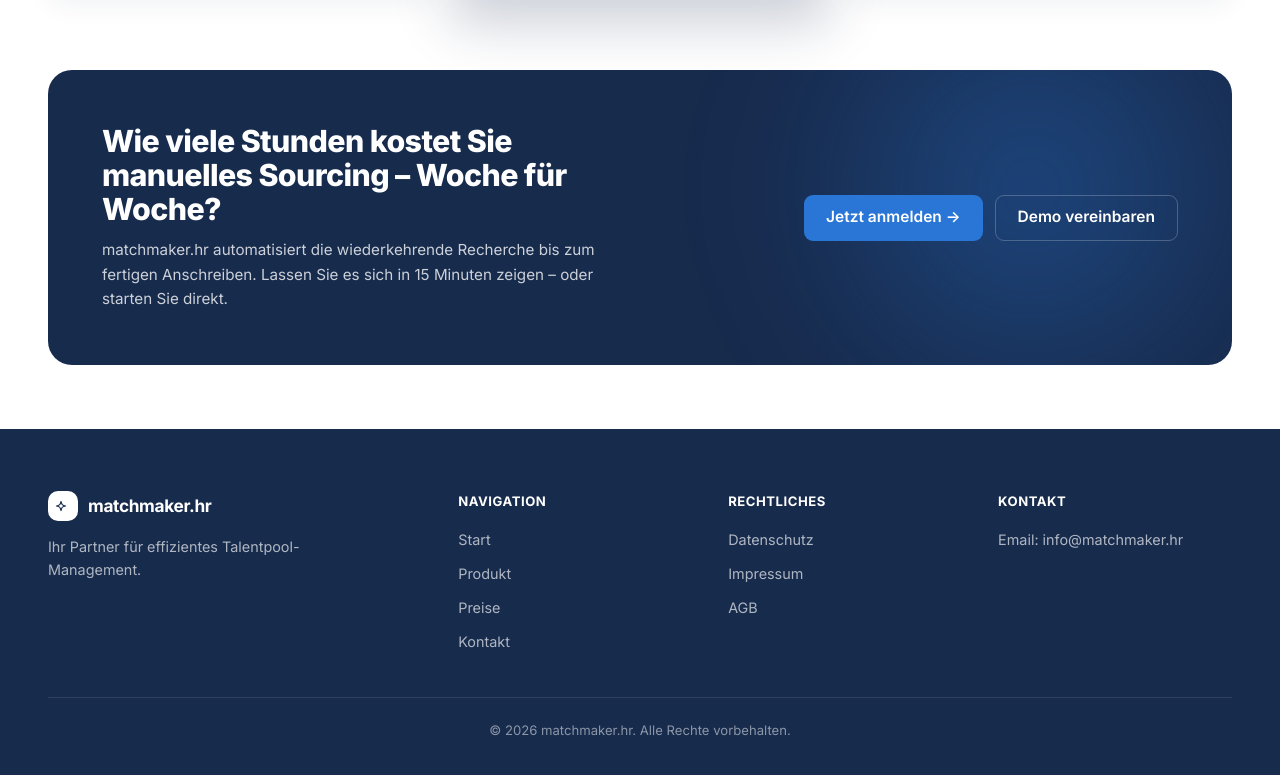
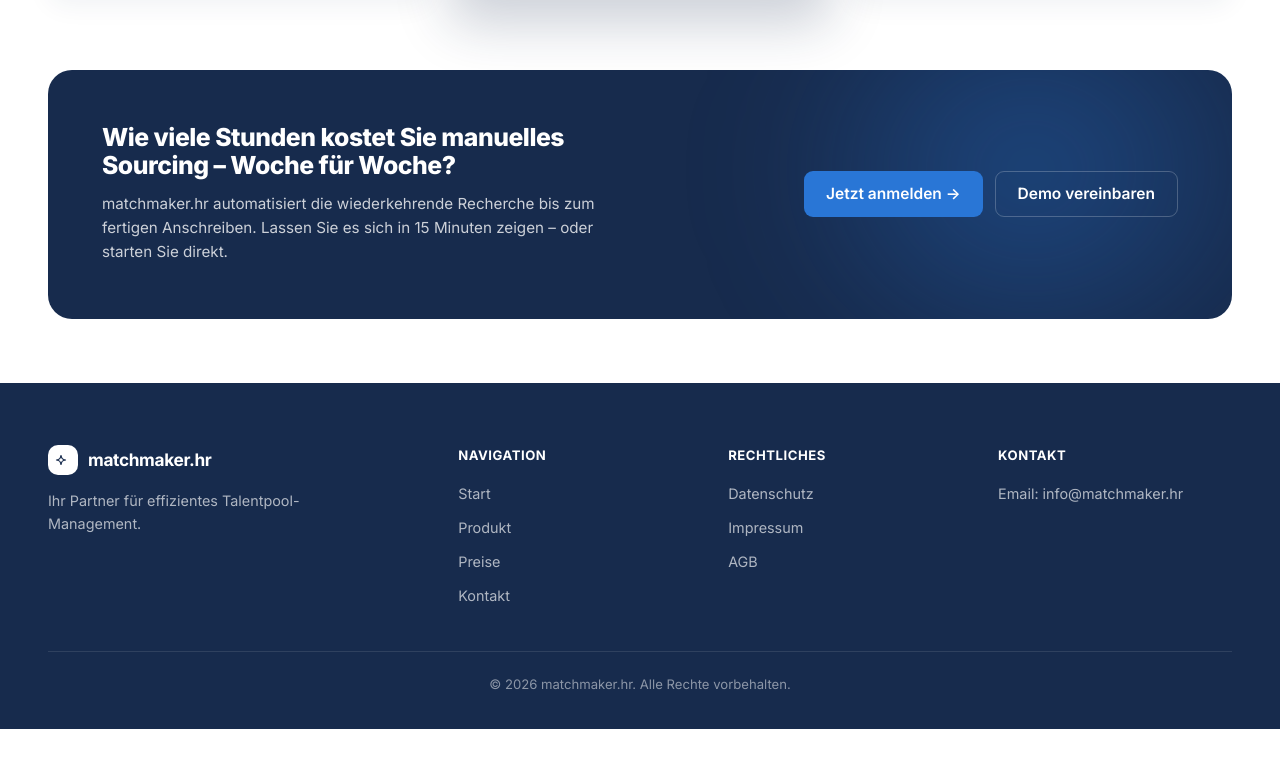
Before and after one commit to c-odenk/matchmaker-ui, a Vue app: page / in a window 1280 px wide. Shown: the part 7062-7837 px from the top of the page. After the commit the page ends 7791 px from the top, so only its background shows below. Built offline with nearby package versions, Linux system fonts and the light colour scheme; no server answers.

Commit message:
CTA Komponente Textgröße angepasst

```diff
--- a/src/components/landing/sections/CtaSection.vue
+++ b/src/components/landing/sections/CtaSection.vue
@@ -6,7 +6,7 @@
         <!-- ≤880px: zentriert und volle Breite, analog zur Hero -->
         <div class="relative z-[2] flex items-center justify-between gap-10 flex-wrap max-[880px]:flex-col max-[880px]:items-center max-[880px]:gap-[22px] max-[880px]:text-center">
           <div>
-            <h2 class="text-section text-white max-w-[560px] max-[880px]:max-w-none">Wie viele Stunden kostet Sie manuelles Sourcing – Woche für Woche?</h2>
+            <h2 class="text-section text-white max-w-[560px] max-[880px]:max-w-none !text-[clamp(1.25rem,1rem+0.9vw,1.55rem)]">Wie viele Stunden kostet Sie manuelles Sourcing – Woche für Woche?</h2>
             <p class="text-white/[0.78] mt-3 max-w-[520px] text-[.95rem] max-[880px]:max-w-none">matchmaker.hr automatisiert die wiederkehrende Recherche bis zum fertigen Anschreiben. Lassen Sie es sich in 15 Minuten zeigen – oder starten Sie direkt.</p>
           </div>
           <div class="flex gap-3 flex-wrap max-[880px]:justify-center max-[560px]:flex-col max-[560px]:w-full">
```
